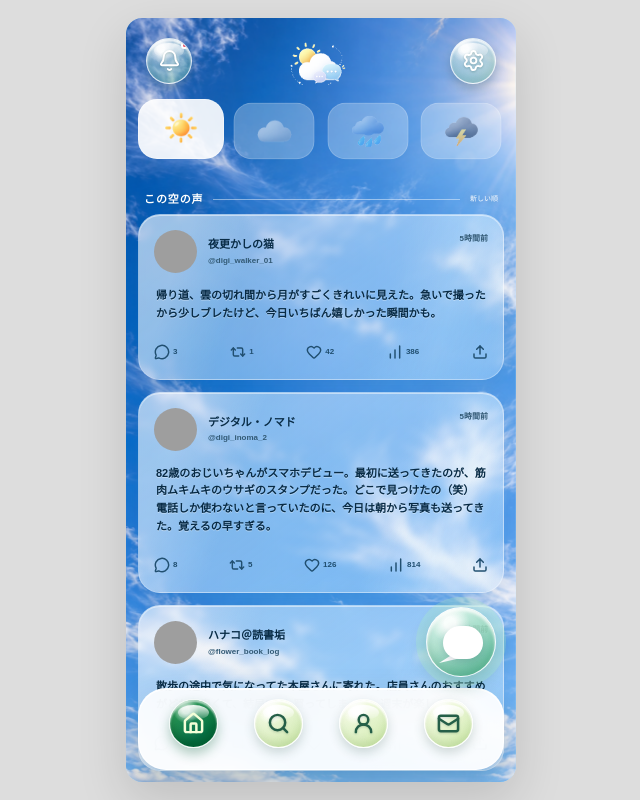
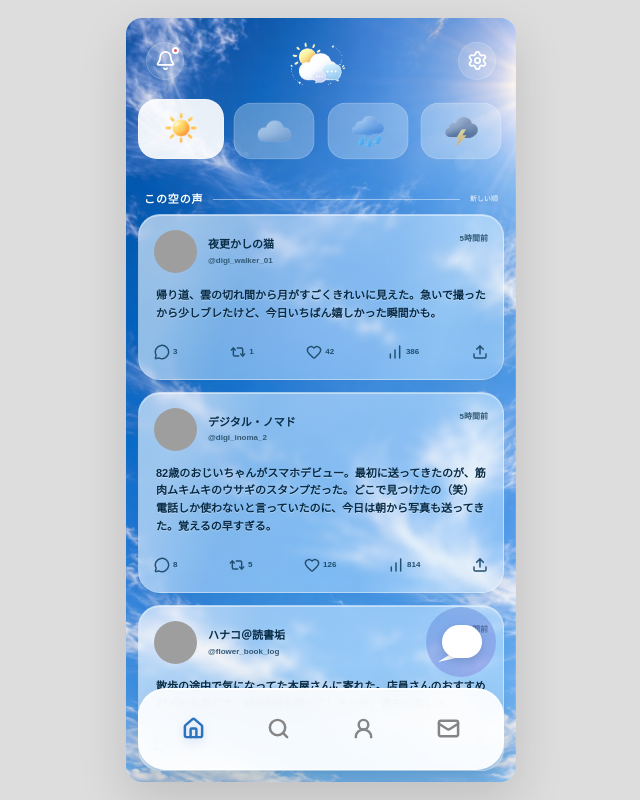
Before and after one commit to awo080558-dot/sora-social-apuri, a Next.js app: page / in a window 1280 px wide. Shown: the whole page, without its empty margins (319-959 px from the left). Built offline with nearby package versions, Linux system fonts and the light colour scheme; grey boxes are pictures that could not be loaded.

Commit message:
Revert "Add glossy glass icon controls"
This reverts commit 6b6543df2cba38fa844436c34db4497b3f4556af.

```diff
--- a/app/globals.css
+++ b/app/globals.css
@@ -653,89 +653,3 @@
 .settings-page.motion-reduced *,.settings-page.motion-reduced *:before,.settings-page.motion-reduced *:after{animation:none!important;transition-duration:.01ms!important}
 .settings-page~.main-nav{z-index:6}
 @media(prefers-reduced-motion:reduce){.settings-page,.settings-page *{animation:none!important;transition:none!important}}
-
-/* 光沢のある立体ガラスアイコン */
-.sora-header .header-tool{
-  position:relative;
-  width:46px;
-  height:46px;
-  padding:0!important;
-  display:grid;
-  place-items:center;
-  border:1px solid rgba(255,255,255,.76)!important;
-  border-radius:50%;
-  background:
-    radial-gradient(circle at 32% 22%,rgba(255,255,255,.9) 0 8%,transparent 30%),
-    linear-gradient(145deg,rgba(241,255,246,.52),rgba(95,202,161,.28))!important;
-  box-shadow:
-    inset 0 2px 2px rgba(255,255,255,.82),
-    inset 0 -5px 8px rgba(17,111,78,.16),
-    0 5px 10px rgba(13,61,67,.24);
-  color:#fff;
-  overflow:hidden;
-  transition:transform .16s ease,box-shadow .16s ease;
-}
-.sora-header .header-tool:before{
-  content:"";
-  position:absolute;
-  left:7px;
-  right:7px;
-  top:4px;
-  height:15px;
-  border-radius:50%;
-  background:linear-gradient(180deg,rgba(255,255,255,.72),rgba(255,255,255,.08));
-  pointer-events:none;
-}
-.sora-header .header-tool svg{position:relative;z-index:1;width:23px;height:23px;filter:drop-shadow(0 1px 1px rgba(10,70,58,.28))}
-.sora-header .header-tool:active{transform:translateY(2px) scale(.96);box-shadow:inset 0 4px 9px rgba(12,92,65,.25),0 2px 4px rgba(13,61,67,.18)}
-.notification-trigger.has-unread>i{z-index:3;right:3px;top:3px}
-
-.sora-app>.main-nav button{
-  position:relative;
-  width:49px;
-  height:49px;
-  justify-self:center;
-  border:1px solid rgba(255,255,255,.95)!important;
-  border-radius:50%;
-  background:
-    radial-gradient(circle at 34% 23%,#fff 0 8%,transparent 29%),
-    linear-gradient(145deg,rgba(253,255,241,.98),rgba(187,224,135,.7))!important;
-  box-shadow:
-    inset 0 2px 2px #fff,
-    inset 0 -5px 8px rgba(87,139,48,.17),
-    0 5px 11px rgba(33,75,61,.2);
-  color:#255f48;
-  overflow:hidden;
-  transition:transform .18s ease,background .22s ease,box-shadow .18s ease,color .22s ease;
-}
-.sora-app>.main-nav button:before{
-  content:"";
-  position:absolute;
-  left:8px;
-  right:8px;
-  top:5px;
-  height:15px;
-  border-radius:50%;
-  background:linear-gradient(180deg,rgba(255,255,255,.92),rgba(255,255,255,.08));
-  pointer-events:none;
-}
-.sora-app>.main-nav button svg{position:relative;z-index:1;color:currentColor;filter:drop-shadow(0 1px 1px rgba(16,63,42,.2))}
-.sora-app>.main-nav button.active{
-  color:#f4ffd8!important;
-  background:
-    radial-gradient(circle at 34% 22%,rgba(255,255,255,.72) 0 7%,transparent 27%),
-    linear-gradient(145deg,#38a660,#05713e 72%)!important;
-  box-shadow:inset 0 2px 2px rgba(255,255,255,.65),inset 0 -6px 9px rgba(0,57,29,.35),0 6px 12px rgba(8,93,51,.3);
-}
-.sora-app>.main-nav button:active{transform:translateY(2px) scale(.94);box-shadow:inset 0 5px 10px rgba(31,91,43,.28),0 2px 4px rgba(33,75,61,.16)}
-
-.sora-app>.new-post{
-  border:1px solid rgba(255,255,255,.9)!important;
-  background:
-    radial-gradient(circle at 34% 22%,rgba(255,255,255,.88) 0 8%,transparent 28%),
-    linear-gradient(145deg,rgba(240,255,246,.96),rgba(67,181,126,.78))!important;
-  box-shadow:inset 0 3px 3px rgba(255,255,255,.82),inset 0 -7px 11px rgba(0,92,55,.22),0 0 0 10px rgba(168,235,194,.28),0 8px 17px rgba(20,89,64,.3)!important;
-  color:#176842!important;
-  transition:transform .18s ease,box-shadow .18s ease;
-}
-.sora-app>.new-post:active{transform:translateY(3px) scale(.95);box-shadow:inset 0 6px 13px rgba(0,92,55,.27),0 0 0 8px rgba(168,235,194,.23),0 3px 7px rgba(20,89,64,.2)!important}
```
